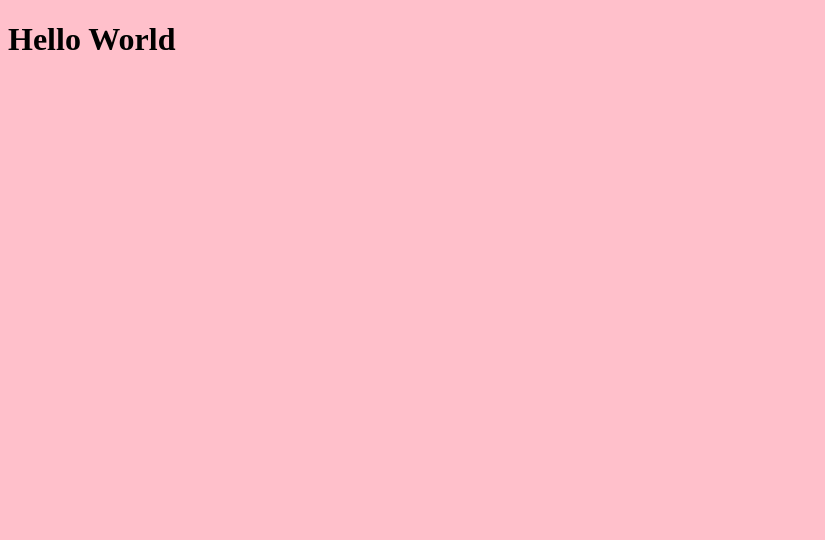
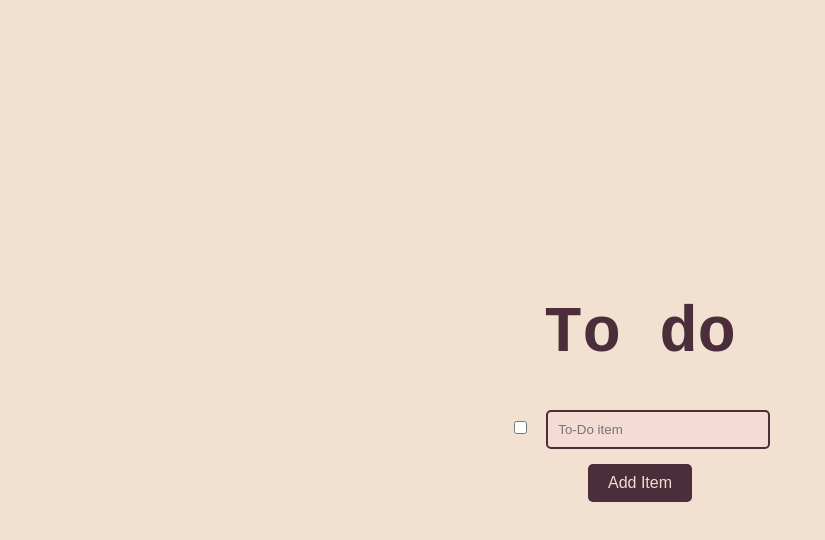
Before and after one commit to Sanjanaashivanand/To-do-list, a plain HTML site: page index.html in a window 1280 px wide. Shown: the whole page, without its empty margins (0-825 px from the left). Drawn offline with Linux system fonts and the light colour scheme.

Commit message:
basic styling

```diff
--- a/index.html
+++ b/index.html
@@ -7,7 +7,18 @@
     <title>Document</title>
 </head>
 <body>
-    <h1>Hello World</h1>
+    <header>
+        <h1>To do</h1>
+    </header>
+    <main>
+        <div id="items">
+            <div class="item">
+                <input type="checkbox" class="item-completed">
+                <input type="text" class="item-description" placeholder="To-Do item">
+            </div>
+        </div>
+        <button id="add-button">Add Item</button>
+    </main>
 </body>
 <script src="script.js"></script>
 </html>
--- a/style.css
+++ b/style.css
@@ -1,3 +1,81 @@
-body{
-    background-color: pink;
+body {
+    background-color: #F2E0D0;
+    font-family: 'Courier New', Courier, monospace;
+    color: #4B2E39;
+    margin: 0;
+    padding: 0;
+    height: 100vh;
+    display: flex;
+    flex-direction: column;
+    justify-content: center;
+    align-items: center;
+    text-align: center;
 }
+
+
+header {
+    padding: 20px;
+    width: 100%;
+}
+
+header h1 {
+    margin: 0;
+    font-size: 64px;
+    color: #4B2E39;
+}
+
+
+main {
+    padding: 20px;
+    width: 100%;
+    max-width: 400px;
+}
+
+#items {
+    display: flex;
+    justify-content: center;
+    align-items: center;
+    margin-bottom: 15px;
+}
+
+.item-description {
+    width: 200px;
+    padding: 10px;
+    border: 2px solid #4B2E39;
+    border-radius: 5px;
+    background-color: #F4DBD3;
+    color: #4B2E39;
+}
+
+.item-completed {
+    margin-right: 10px;
+}
+
+
+button {
+    background-color: #4B2E39;
+    color: #F4DBD3;
+    border: none;
+    padding: 10px 20px;
+    border-radius: 5px;
+    cursor: pointer;
+    font-size: 16px;
+}
+
+.item-completed:checked + .item-description{
+    text-decoration: line-through;
+}
+
+button:hover {
+    background-color: #D2979B;
+}
+
+
+input[type="text"]:focus {
+    outline: none;
+    border-color: #D2979B;
+}
+
+input[type="checkbox"] {
+    accent-color: #D2979B;
+}
```
